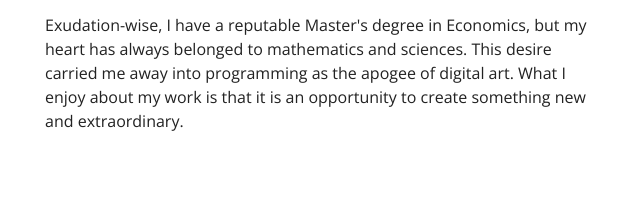
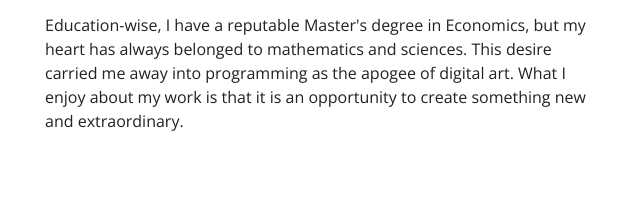
Before and after one commit to vladislavparsenyuk/vladislavparsenyuk.github.io, a website: page index.html in a window 1280 px wide. Shown: the part 446-656 px from the top of the page, 365-1005 px from the left. Drawn offline with nearby package versions, Linux system fonts and the light colour scheme.

Commit message:
Fix typo

```diff
--- a/index.html
+++ b/index.html
@@ -36,7 +36,7 @@
                     discovering new cultures, traditions, mindsets, and amazing views of nature and architecture.
                 </p>
                 <p>
-                    Exudation-wise, I have a reputable Master's degree in Economics,
+                    Education-wise, I have a reputable Master's degree in Economics,
                     but my heart has always belonged to mathematics and sciences.
                     This desire carried me away into programming as the apogee of digital art.
                     What I enjoy about my work is that it is an opportunity to create something new and extraordinary.
```
Also changed, not shown: 1 other file.
